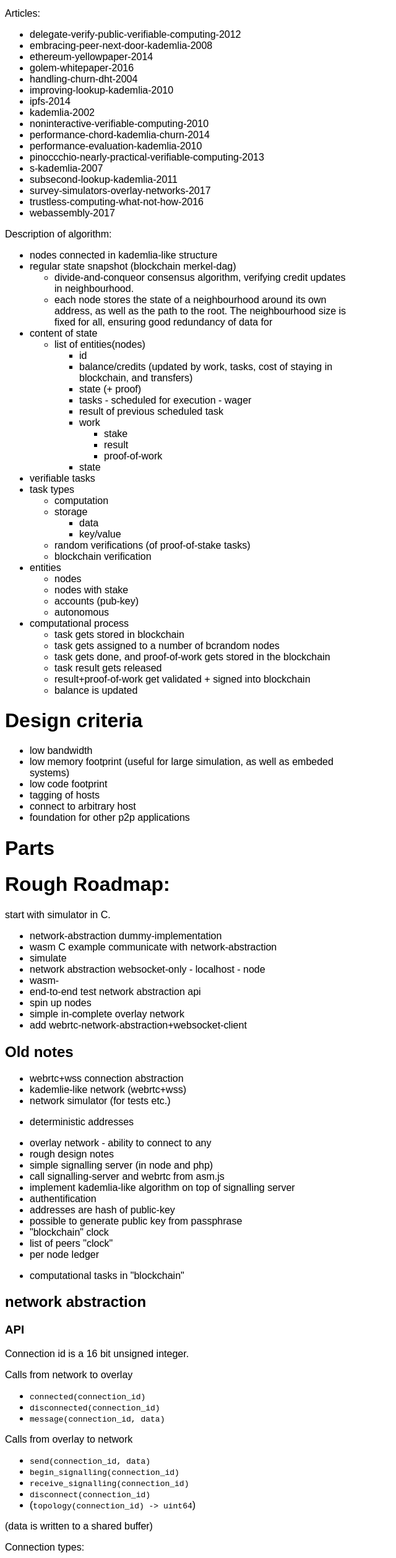
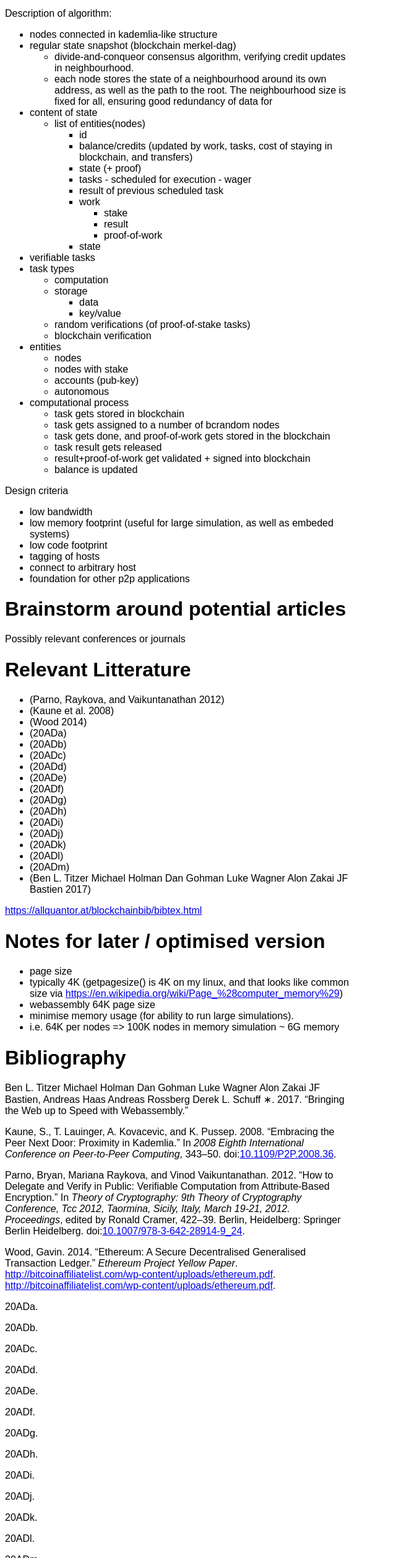
Before and after one commit to rasmuserik/p2pweb, a website: page docs/notes.html in a window 1280 px wide. Shown: the part 1367-3880 px from the top of the page at 62% size, without its empty margins (0-640 px from the left). Drawn offline with nearby package versions, Linux system fonts and the light colour scheme; some packages are replaced by stand-ins of ours.

Commit message:
started bibliography

```diff
--- a/docs/notes.html
+++ b/docs/notes.html
@@ -77,26 +77,6 @@ body {
 <li>WebRTC bootstrapping options (decentralised signalling server vs. actual node)</li>
 <li>Infrastructure deployment - bootstrap-code + load signed version of code from network, - partly test within network before full deploy.</li>
 </ul>
-<p>Articles:</p>
-<ul>
-<li>delegate-verify-public-verifiable-computing-2012</li>
-<li>embracing-peer-next-door-kademlia-2008</li>
-<li>ethereum-yellowpaper-2014</li>
-<li>golem-whitepaper-2016</li>
-<li>handling-churn-dht-2004</li>
-<li>improving-lookup-kademlia-2010</li>
-<li>ipfs-2014</li>
-<li>kademlia-2002</li>
-<li>noninteractive-verifiable-computing-2010</li>
-<li>performance-chord-kademlia-churn-2014</li>
-<li>performance-evaluation-kademlia-2010</li>
-<li>pinoccchio-nearly-practical-verifiable-computing-2013</li>
-<li>s-kademlia-2007</li>
-<li>subsecond-lookup-kademlia-2011</li>
-<li>survey-simulators-overlay-networks-2017</li>
-<li>trustless-computing-what-not-how-2016</li>
-<li>webassembly-2017</li>
-</ul>
 <p>Description of algorithm:</p>
 <ul>
 <li>nodes connected in kademlia-like structure</li>
@@ -152,7 +132,7 @@ body {
 <li>balance is updated</li>
 </ul></li>
 </ul>
-<h1 id="design-criteria">Design criteria</h1>
+<p>Design criteria</p>
 <ul>
 <li>low bandwidth</li>
 <li>low memory footprint (useful for large simulation, as well as embeded systems)</li>
@@ -161,93 +141,30 @@ body {
 <li>connect to arbitrary host</li>
 <li>foundation for other p2p applications</li>
 </ul>
-<h1 id="parts">Parts</h1>
-<h1 id="rough-roadmap">Rough Roadmap:</h1>
-<p>start with simulator in C.</p>
+<h1 id="brainstorm-around-potential-articles">Brainstorm around potential articles</h1>
+<p>Possibly relevant conferences or journals</p>
+<h1 id="relevant-litterature">Relevant Litterature</h1>
 <ul>
-<li>network-abstraction dummy-implementation</li>
-<li>wasm C example communicate with network-abstraction</li>
-<li>simulate</li>
-<li>network abstraction websocket-only - localhost - node</li>
-<li>wasm-</li>
-<li>end-to-end test network abstraction api</li>
-<li>spin up nodes</li>
-<li>simple in-complete overlay network</li>
-<li>add webrtc-network-abstraction+websocket-client</li>
+<li><span class="citation">(Parno, Raykova, and Vaikuntanathan 2012)</span></li>
+<li><span class="citation">(Kaune et al. 2008)</span></li>
+<li><span class="citation">(Wood 2014)</span></li>
+<li><span class="citation">(20ADa)</span></li>
+<li><span class="citation">(20ADb)</span></li>
+<li><span class="citation">(20ADc)</span></li>
+<li><span class="citation">(20ADd)</span></li>
+<li><span class="citation">(20ADe)</span></li>
+<li><span class="citation">(20ADf)</span></li>
+<li><span class="citation">(20ADg)</span></li>
+<li><span class="citation">(20ADh)</span></li>
+<li><span class="citation">(20ADi)</span></li>
+<li><span class="citation">(20ADj)</span></li>
+<li><span class="citation">(20ADk)</span></li>
+<li><span class="citation">(20ADl)</span></li>
+<li><span class="citation">(20ADm)</span></li>
+<li><span class="citation">(Ben L. Titzer Michael Holman Dan Gohman Luke Wagner Alon Zakai JF Bastien 2017)</span></li>
 </ul>
-<h2 id="old-notes">Old notes</h2>
-<ul>
-<li>webrtc+wss connection abstraction</li>
-<li>kademlie-like network (webrtc+wss)</li>
-<li>network simulator (for tests etc.)</li>
-<li><p>deterministic addresses</p></li>
-<li>overlay network - ability to connect to any</li>
-<li>rough design notes</li>
-<li>simple signalling server (in node and php)</li>
-<li>call signalling-server and webrtc from asm.js</li>
-<li>implement kademlia-like algorithm on top of signalling server</li>
-<li>authentification</li>
-<li>addresses are hash of public-key</li>
-<li>possible to generate public key from passphrase</li>
-<li>&quot;blockchain&quot; clock</li>
-<li>list of peers &quot;clock&quot;</li>
-<li>per node ledger</li>
-<li><p>computational tasks in &quot;blockchain&quot;</p></li>
-</ul>
-<h2 id="network-abstraction">network abstraction</h2>
-<h3 id="api">API</h3>
-<p>Connection id is a 16 bit unsigned integer.</p>
-<p>Calls from network to overlay</p>
-<ul>
-<li><code>connected(connection_id)</code></li>
-<li><code>disconnected(connection_id)</code></li>
-<li><code>message(connection_id, data)</code></li>
-</ul>
-<p>Calls from overlay to network</p>
-<ul>
-<li><code>send(connection_id, data)</code></li>
-<li><code>begin_signalling(connection_id)</code></li>
-<li><code>receive_signalling(connection_id)</code></li>
-<li><code>disconnect(connection_id)</code></li>
-<li>(<code>topology(connection_id) -&gt; uint64</code>)</li>
-</ul>
-<p>(data is written to a shared buffer)</p>
-<p>Connection types:</p>
-<ul>
-<li>public websocket https endpoint (or http-localhost during local testing)</li>
-<li>webrtc p2p</li>
-</ul>
-<h2 id="simulator">simulator</h2>
-<h2 id="address">address</h2>
-<p>initially implemented unsecure</p>
-<ul>
-<li><code>typedef address uint256</code></li>
-<li><code>distance(a, b) -&gt; float 32</code></li>
-<li><code>generateAddress(uint256 entropy_source, securityLevel) -&gt; address</code></li>
-<li>later === <code>sha256(public_key(generat_dsa_keypair(scrypt_or_similar_hardening(entropy_source, num_rounds))))</code></li>
-<li><code>randomRandomAddress() -&gt; uint256</code></li>
-<li>... verify address</li>
-</ul>
-<p>The address should actually be the hash of a dsa public key derrived from the entropy source.</p>
-<p>mochable with fast version during simulation</p>
-<h2 id="overlay-network">overlay-network</h2>
-<p>knowledge self:</p>
-<ul>
-<li>list of addresses of active connections</li>
-<li>tags per connection</li>
-<li>path-bits per connection per own-tag</li>
-<li>own tags</li>
-</ul>
-<p>Path: nearest addresses with one bit <span class="math inline"><em>b</em><sub><em>i</em></sub></span> flipped.</p>
-<h1 id="version-0.1-base-infrastructure">Version 0.1 base infrastructure</h1>
-<ul>
-<li>network abstraction (make-connection)</li>
-<li>browser</li>
-<li>node.js wss server</li>
-<li>load wasm-core over network</li>
-<li>docker image for wss-server + caddy</li>
-</ul>
-<h1 id="notes">Notes</h1>
+<p><a href="https://allquantor.at/blockchainbib/bibtex.html" class="uri">https://allquantor.at/blockchainbib/bibtex.html</a></p>
+<h1 id="notes-for-later-optimised-version">Notes for later / optimised version</h1>
 <ul>
 <li>page size</li>
 <li>typically 4K (getpagesize() is 4K on my linux, and that looks like common size via <a href="https://en.wikipedia.org/wiki/Page_%28computer_memory%29">https://en.wikipedia.org/wiki/Page_%28computer_memory%29</a>)</li>
@@ -255,6 +172,60 @@ body {
 <li>minimise memory usage (for ability to run large simulations).</li>
 <li>i.e. 64K per nodes =&gt; 100K nodes in memory simulation ~ 6G memory</li>
 </ul>
+<h1 id="bibliography" class="unnumbered">Bibliography</h1>
+<div id="refs" class="references">
+<div id="ref-webassembly-2017">
+<p>Ben L. Titzer Michael Holman Dan Gohman Luke Wagner Alon Zakai JF Bastien, Andreas Haas Andreas Rossberg Derek L. Schuff ∗. 2017. “Bringing the Web up to Speed with Webassembly.”</p>
+</div>
+<div id="ref-embracing-peer-next-door-kademlia-2008">
+<p>Kaune, S., T. Lauinger, A. Kovacevic, and K. Pussep. 2008. “Embracing the Peer Next Door: Proximity in Kademlia.” In <em>2008 Eighth International Conference on Peer-to-Peer Computing</em>, 343–50. doi:<a href="https://doi.org/10.1109/P2P.2008.36">10.1109/P2P.2008.36</a>.</p>
+</div>
+<div id="ref-delegate-verify-public-verifiable-computing-2012">
+<p>Parno, Bryan, Mariana Raykova, and Vinod Vaikuntanathan. 2012. “How to Delegate and Verify in Public: Verifiable Computation from Attribute-Based Encryption.” In <em>Theory of Cryptography: 9th Theory of Cryptography Conference, Tcc 2012, Taormina, Sicily, Italy, March 19-21, 2012. Proceedings</em>, edited by Ronald Cramer, 422–39. Berlin, Heidelberg: Springer Berlin Heidelberg. doi:<a href="https://doi.org/10.1007/978-3-642-28914-9_24">10.1007/978-3-642-28914-9_24</a>.</p>
+</div>
+<div id="ref-ethereum-yellowpaper-2014">
+<p>Wood, Gavin. 2014. “Ethereum: A Secure Decentralised Generalised Transaction Ledger.” <em>Ethereum Project Yellow Paper</em>. <a href="http://bitcoinaffiliatelist.com/wp-content/uploads/ethereum.pdf" class="uri">http://bitcoinaffiliatelist.com/wp-content/uploads/ethereum.pdf</a>. <a href="http://bitcoinaffiliatelist.com/wp-content/uploads/ethereum.pdf" class="uri">http://bitcoinaffiliatelist.com/wp-content/uploads/ethereum.pdf</a>.</p>
+</div>
+<div id="ref-golem-whitepaper-2016">
+<p>20ADa.</p>
+</div>
+<div id="ref-handling-churn-dht-2004">
+<p>20ADb.</p>
+</div>
+<div id="ref-improving-lookup-kademlia-2010">
+<p>20ADc.</p>
+</div>
+<div id="ref-ipfs-2014">
+<p>20ADd.</p>
+</div>
+<div id="ref-kademlia-2002">
+<p>20ADe.</p>
+</div>
+<div id="ref-noninteractive-verifiable-computing-2010">
+<p>20ADf.</p>
+</div>
+<div id="ref-performance-chord-kademlia-churn-2014">
+<p>20ADg.</p>
+</div>
+<div id="ref-performance-evaluation-kademlia-2010">
+<p>20ADh.</p>
+</div>
+<div id="ref-pinoccchio-nearly-practical-verifiable-computing-2013">
+<p>20ADi.</p>
+</div>
+<div id="ref-s-kademlia-2007">
+<p>20ADj.</p>
+</div>
+<div id="ref-subsecond-lookup-kademlia-2011">
+<p>20ADk.</p>
+</div>
+<div id="ref-survey-simulators-overlay-networks-2017">
+<p>20ADl.</p>
+</div>
+<div id="ref-trustless-computing-what-not-how-2016">
+<p>20ADm.</p>
+</div>
+</div>
           </div>
   </body>
 </html>
```
Also changed, not shown: notes.md (+25 -119 lines), 3 other files.
